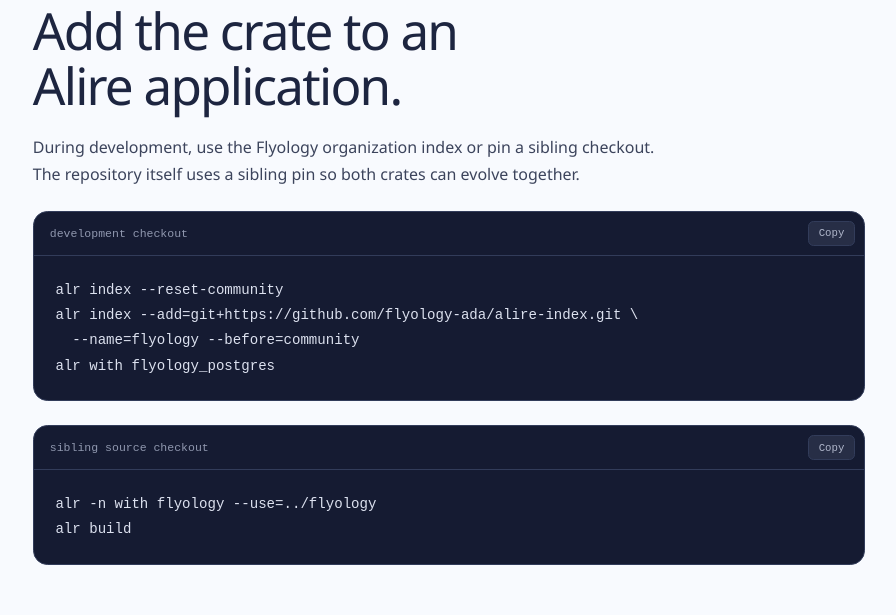
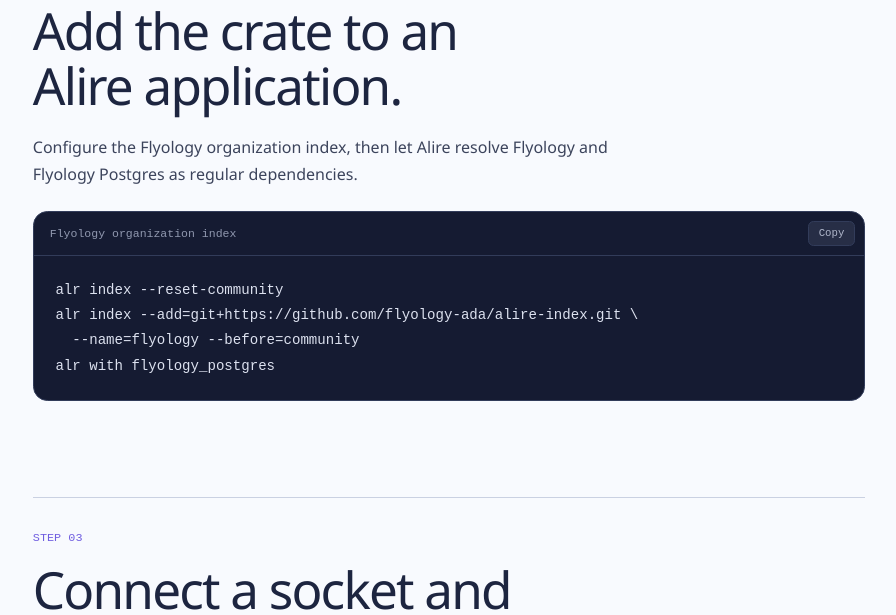
Before and after one commit to flyology-ada/flyology-postgres, a plain HTML site: page website/guide/index.html in a window 1280 px wide. Shown: the part 1752-2367 px from the top of the page, without its empty margins (348-1244 px from the left). Drawn offline with Linux system fonts and the light colour scheme; files whose address does not match are found by name; a web font is replaced by a local one.

Commit message:
Problem: Flyology dependency resolution relies on sibling checkouts
Flyology Postgres and its nested example crates pin Flyology to repository-relative paths, making clean builds depend on a sibling checkout and forcing Pages CI to fetch one explicitly.

Solution: Resolve Flyology through the organization Alire index

Remove Flyology path pins while preserving local pins for in-repository crates, configure the index in CI, and update development documentation to describe index-based setup.

```diff
--- a/website/guide/index.html
+++ b/website/guide/index.html
@@ -87,20 +87,14 @@
           <section id="add">
             <span class="step-label">STEP 02</span>
             <h2>Add the crate to an Alire application.</h2>
-            <p>During development, use the Flyology organization index or pin a sibling checkout. The repository itself uses a sibling pin so both crates can evolve together.</p>
+            <p>Configure the Flyology organization index, then let Alire resolve Flyology and Flyology Postgres as regular dependencies.</p>
             <figure class="code-panel">
-              <figcaption>development checkout</figcaption>
+              <figcaption>Flyology organization index</figcaption>
               <button class="copy-button" type="button" data-copy>Copy</button>
               <pre><code>alr index --reset-community
 alr index --add=git+https://github.com/flyology-ada/alire-index.git \
   --name=flyology --before=community
 alr with flyology_postgres</code></pre>
-            </figure>
-            <figure class="code-panel">
-              <figcaption>sibling source checkout</figcaption>
-              <button class="copy-button" type="button" data-copy>Copy</button>
-              <pre><code>alr -n with flyology --use=../flyology
-alr build</code></pre>
             </figure>
           </section>
 
```
Also changed, not shown: 7 other files.
